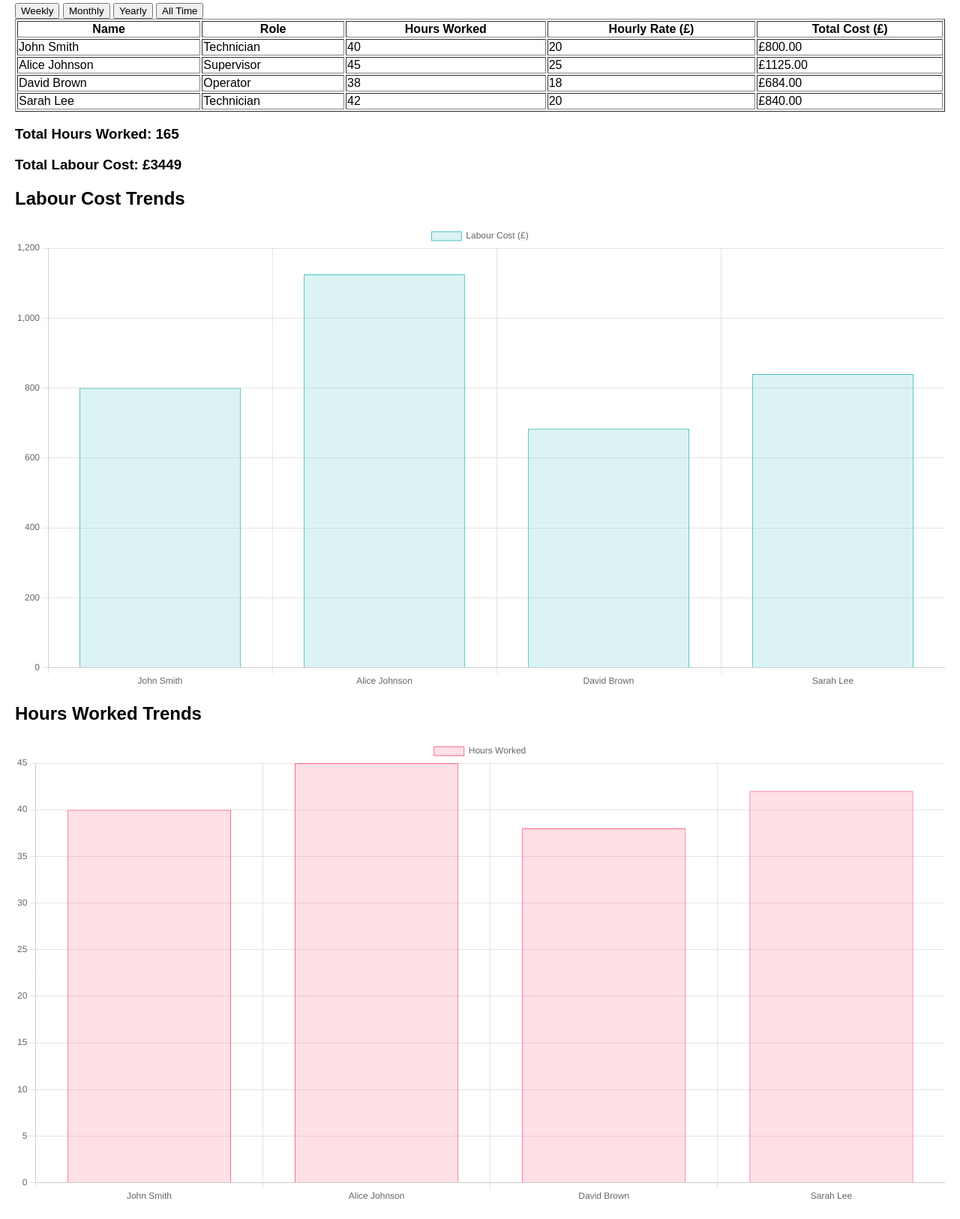
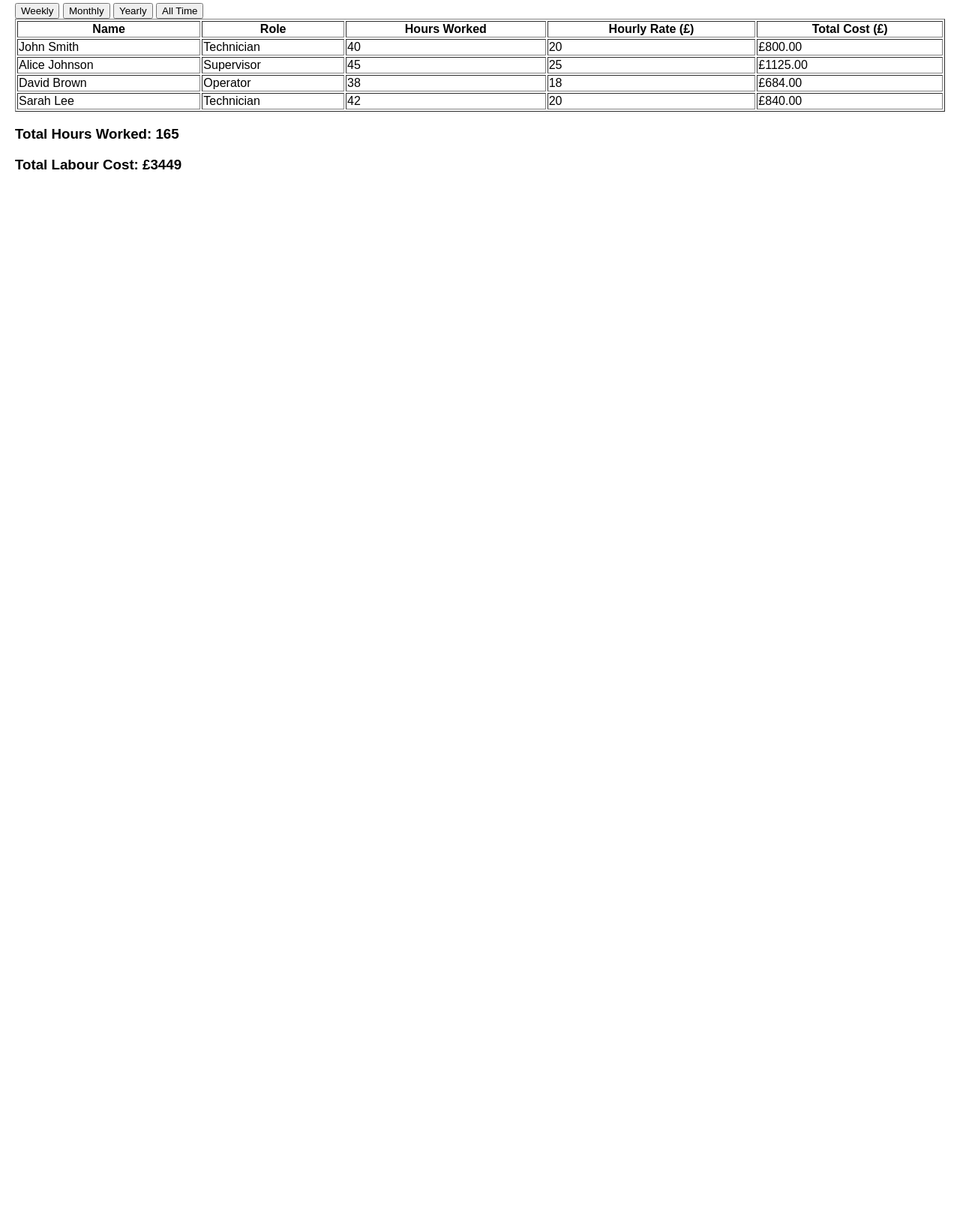
Before and after one commit to Deepeshpatel11/Labor-Tool, a Django app: page /reports/labour-analysis/ in a window 1280 px wide. Shown: the part 221-1847 px from the top of the page at 75% size. After the commit the page ends 447 px from the top, so only its background shows below. Run offline with Django 5.2, Linux system fonts and the light colour scheme.

Commit message:
Updated code to remove graphs, this will be revisited post back end wire-up

```diff
--- a/labour_management/reports/templates/reports/index.html
+++ b/labour_management/reports/templates/reports/index.html
@@ -1,8 +1,7 @@
 {% extends "labour_management/base.html" %}
-
 {% block title %}Reports{% endblock %}
 
 {% block content %}
     <h1>Reports Dashboard</h1>
-    <a href="{% url 'labour_report' %}"><button>View Labour Analysis Report</button></a>
+    <a href="{% url 'labour_report' %}" class="button">View Labour Analysis Report</a>
 {% endblock %}
--- a/labour_management/reports/templates/reports/labour_report.html
+++ b/labour_management/reports/templates/reports/labour_report.html
@@ -43,66 +43,4 @@
 
     <h3>Total Hours Worked: {{ total_hours }}</h3>
     <h3>Total Labour Cost: £{{ total_cost }}</h3>
-
-    <!-- Include Chart.js -->
-    <script src="https://cdn.jsdelivr.net/npm/chart.js"></script>
-
-    <h2>Labour Cost Trends</h2>
-    <canvas id="labourCostChart"></canvas>
-
-    <h2>Hours Worked Trends</h2>
-    <canvas id="hoursWorkedChart"></canvas>
-
-    <script>
-        const labels = [{% for emp in labour_data %}"{{ emp.name }}",{% endfor %}];
-        const costs = [{% for emp in labour_data %}{{ emp.total_cost }},{% endfor %}];
-        const hours = [{% for emp in labour_data %}{{ emp.hours }},{% endfor %}];
-
-        const ctx1 = document.getElementById('labourCostChart').getContext('2d');
-        new Chart(ctx1, {
-            type: 'bar',
-            data: {
-                labels: labels,
-                datasets: [{
-                    label: 'Labour Cost (£)',
-                    data: costs,
-                    backgroundColor: 'rgba(75, 192, 192, 0.2)',
-                    borderColor: 'rgba(75, 192, 192, 1)',
-                    borderWidth: 1
-                }]
-            },
-            options: {
-                responsive: true,
-                scales: {
-                    y: {
-                        beginAtZero: true
-                    }
-                }
-            }
-        });
-
-        const ctx2 = document.getElementById('hoursWorkedChart').getContext('2d');
-        new Chart(ctx2, {
-            type: 'bar',
-            data: {
-                labels: labels,
-                datasets: [{
-                    label: 'Hours Worked',
-                    data: hours,
-                    backgroundColor: 'rgba(255, 99, 132, 0.2)',
-                    borderColor: 'rgba(255, 99, 132, 1)',
-                    borderWidth: 1
-                }]
-            },
-            options: {
-                responsive: true,
-                scales: {
-                    y: {
-                        beginAtZero: true
-                    }
-                }
-            }
-        });
-    </script>
-
 {% endblock %}
```
